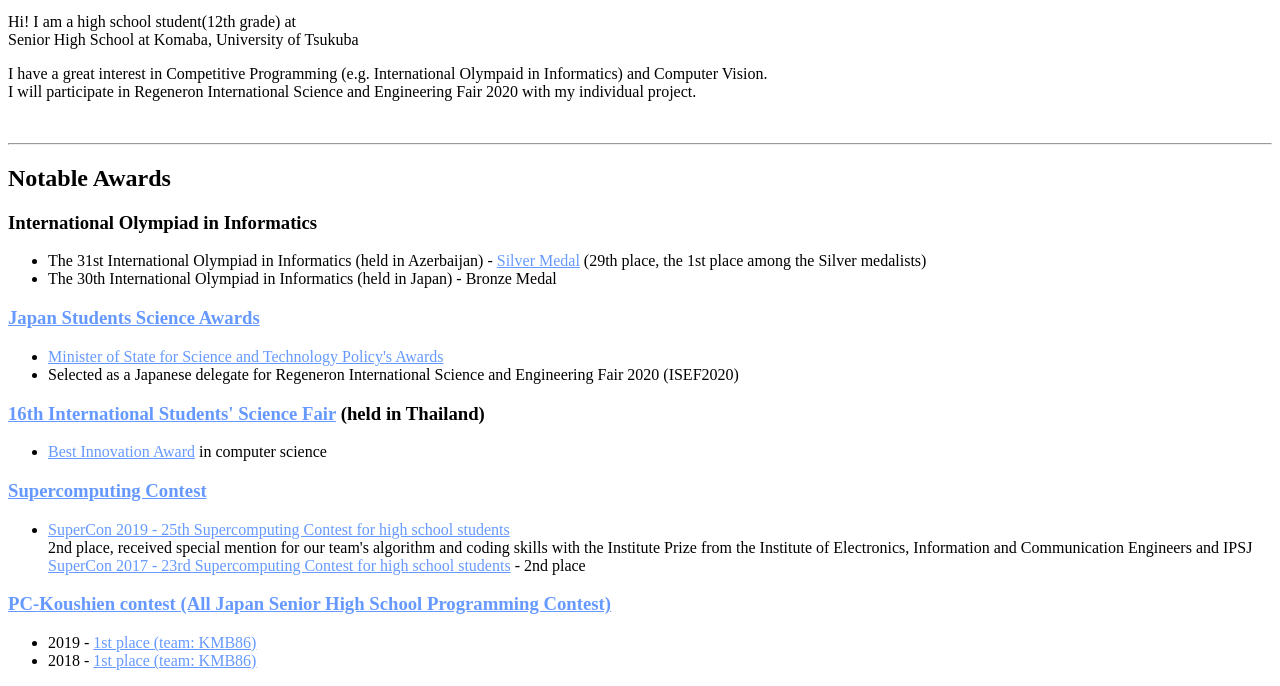
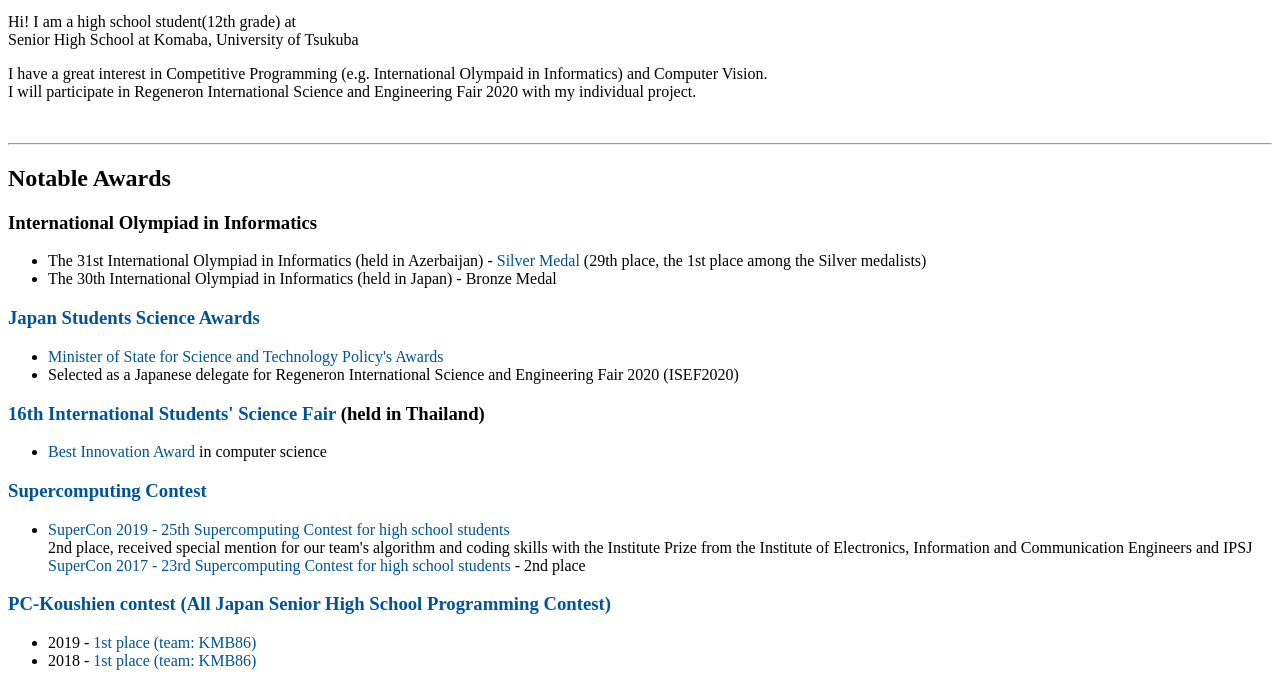
Before and after one commit to Kmcode1/Kmcode.github.io, a plain HTML site: page index.html in a window 1280 px wide. Shown: the part 101-787 px from the top of the page. Drawn offline with Linux system fonts and the light colour scheme.

Commit message:
Update style.css

```diff
--- a/style.css
+++ b/style.css
@@ -1,3 +1,7 @@
+body {
+font: "Helvetica Neue",Helvetica,Arial,sans-serif;
+}
 a {
-color:#6699FF;
+color:#005396;
+text-decoration: none;
 }
```
